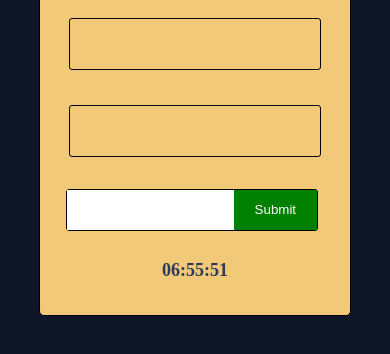
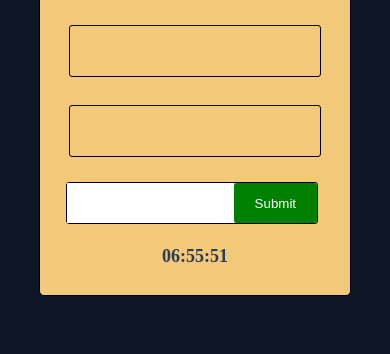
Before and after one commit to xavi2794/screenplay-quiz, a website with bundled scripts: page index.html in a window 390 px wide. Shown: the part 368-722 px from the top of the page. Built offline with nearby package versions, Linux system fonts and the light colour scheme.

Commit message:
CSS mobile

```diff
--- a/src/style.css
+++ b/src/style.css
@@ -65,6 +65,7 @@ input {
 input[type=submit]{
     width: 100%;
     border: none;
+    border-radius: 3px;
     text-decoration: none;
     color: white;
     cursor: pointer;
@@ -103,7 +104,7 @@ input[type=submit]{
     }
     .main-container {
         width: 300px;
-        height: 490px;
+        height: 450px;
     }
     .header {
         width: 250px;
```
